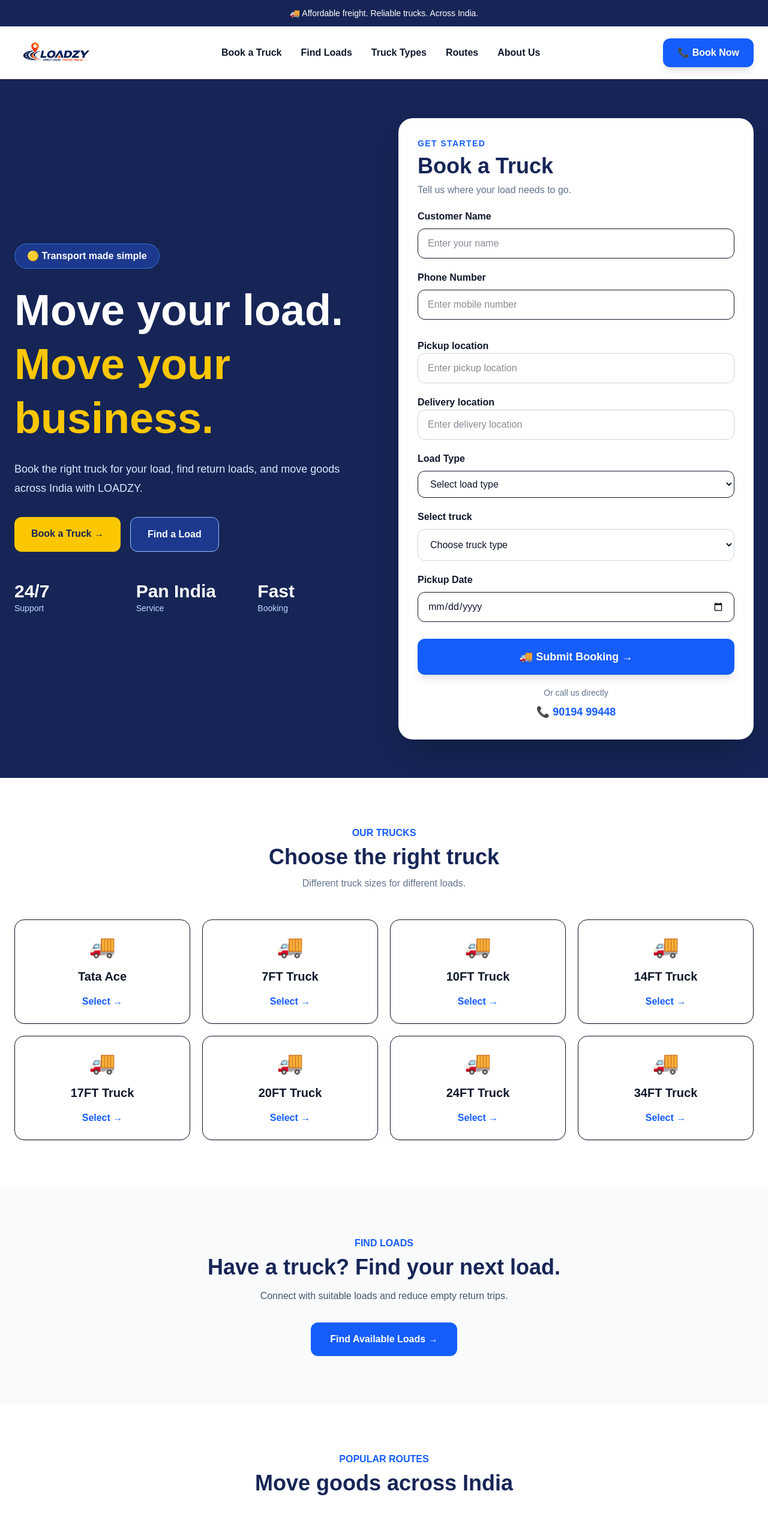
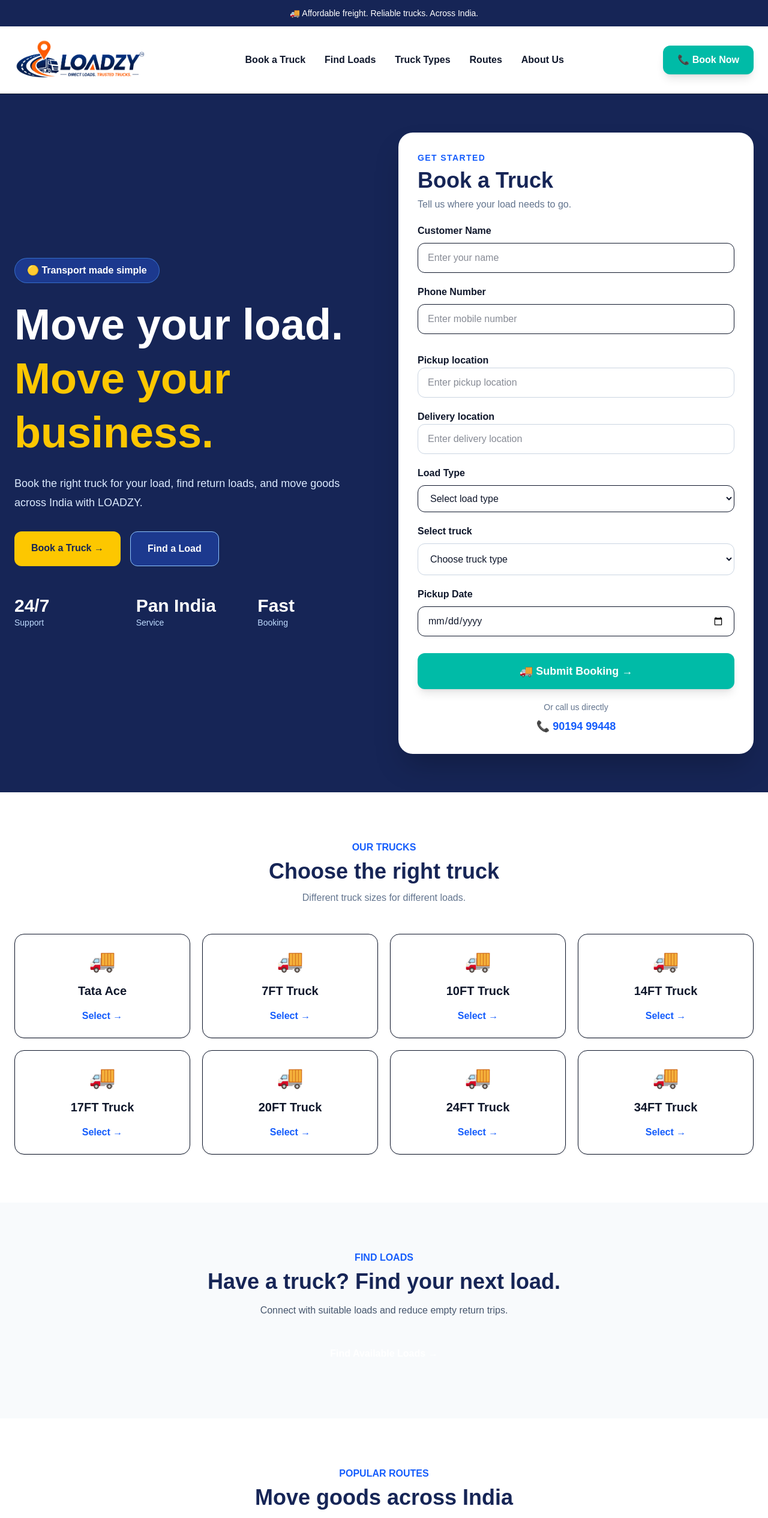
Before and after one commit to haleemablog-del/loadzy, a Next.js app: page / in a window 1280 px wide. Shown: the top 2531 px of the page at 60% size. Built offline with nearby package versions, Linux system fonts and the light colour scheme.

Commit message:
Update branding and logo

```diff
--- a/app/page.tsx
+++ b/app/page.tsx
@@ -107,7 +107,7 @@
   <img
     src="/loadzy-logo.png"
     alt="LOADZY"
-    className="h-14 w-auto max-w-[220px] object-contain"
+   className="h-20 w-auto max-w-[280px] object-contain"
   />
 </div>
 
@@ -135,7 +135,7 @@
 
           <button
             onClick={bookNow}
-            className="rounded-xl bg-blue-600 px-6 py-3 font-bold text-white shadow-lg hover:bg-blue-700"
+            className="rounded-xl bg-teal-500 px-6 py-3 font-bold text-white shadow-lg hover:bg-teal-600"
           >
             📞 Book Now
           </button>
@@ -397,7 +397,7 @@
 </div>
             <button
               onClick={checkAvailability}
-              className="mt-7 w-full rounded-xl bg-blue-600 py-4 text-lg font-black text-white shadow-lg hover:bg-blue-700"
+              className="mt-7 w-full rounded-xl bg-teal-500 py-4 text-lg font-black text-white shadow-lg hover:bg-teal-600"
             >🚚 Submit Booking
                →
             </button>
@@ -513,7 +513,7 @@
                 "Load matching will be connected here."
               )
             }
-            className="mt-8 rounded-xl bg-blue-600 px-8 py-4 font-black text-white hover:bg-blue-700"
+            className="mt-8 rounded-xl hover:bg-teal-600 px-8 py-4 font-black text-white hover:bg-teal-600"
           >
 
             Find Available Loads →
```
Also changed, not shown: public/loadzy-logo.png.
